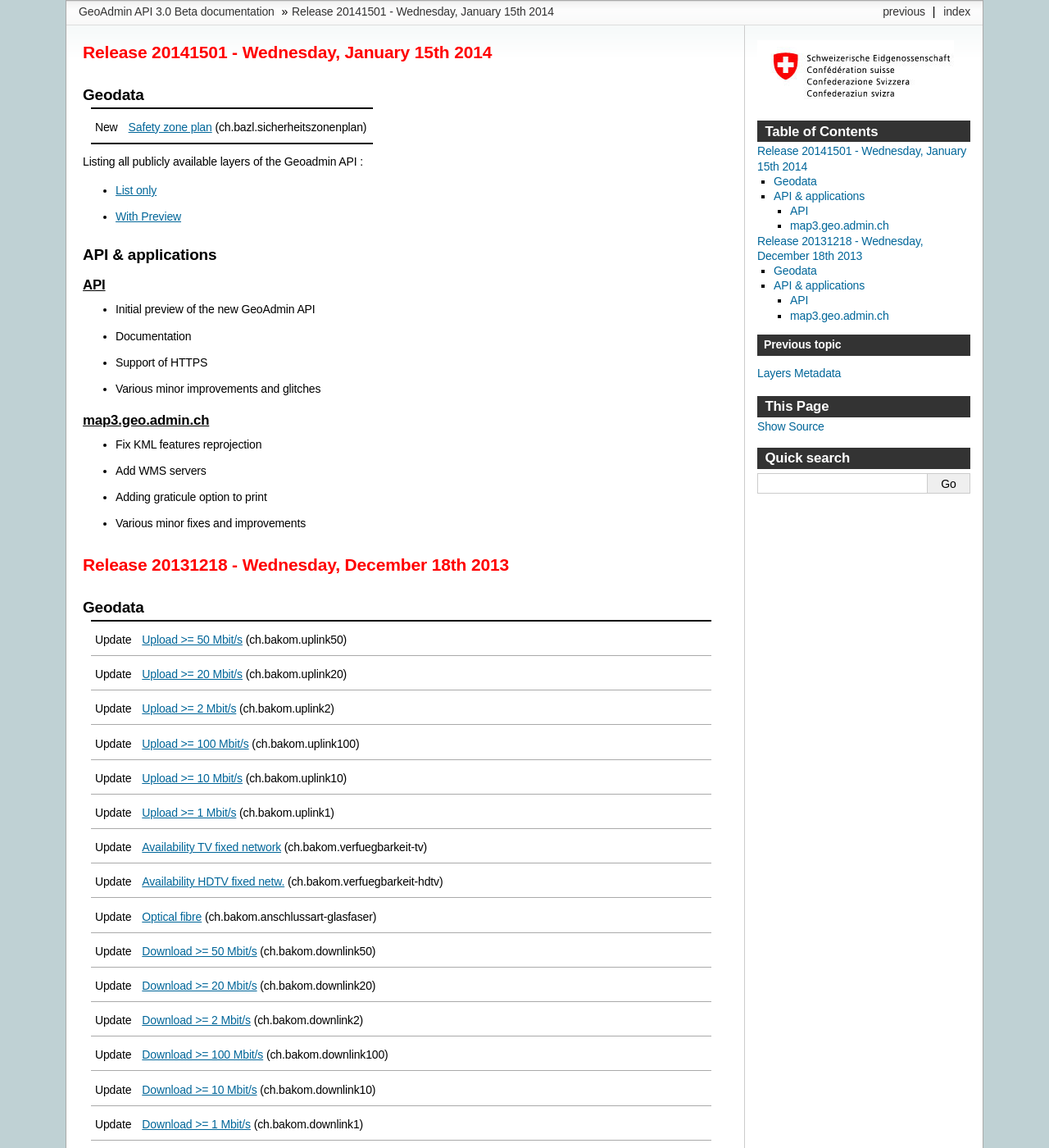
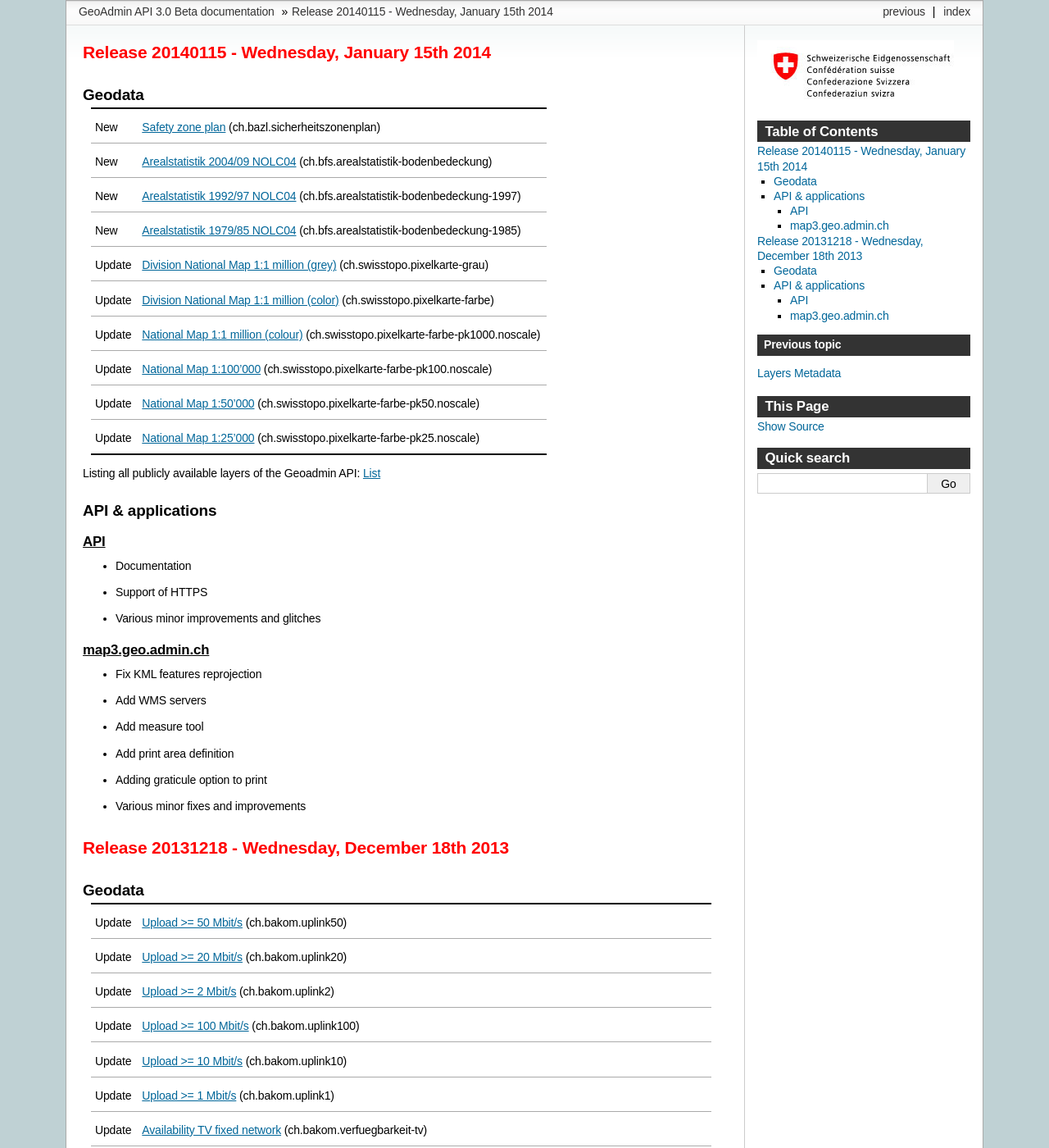
Before and after one commit to swisstopo-test/doc-chsdi3, a Sphinx documentation site: the page built from source/releasenotes/index.rst, in a window 1280 px wide and 1400 px high. Shown: the whole window at 82% size. Built offline with Sphinx 7.4.7, drawn with Linux system fonts in a browser that asks for light colours; formulas are drawn with MathJax 3; some of the changed text lies outside the part shown.

Commit message:
Make release note

```diff
--- a/source/releasenotes/index.rst
+++ b/source/releasenotes/index.rst
@@ -1,33 +1,48 @@
-Release 20141501 -  Wednesday, January 15th 2014
+Release 20140115 -  Wednesday, January 15th 2014
 ====================================================
 
 Geodata
 ********
 
-+--------+-------------------------------------------------------------------------------------------------------------------------------------------------------------+
-| New    | `Safety zone plan <//map3.geo.admin.ch/?layers=ch.bazl.sicherheitszonenplan>`__  (ch.bazl.sicherheitszonenplan)                                             |
-+--------+-------------------------------------------------------------------------------------------------------------------------------------------------------------+
++--------+----------------------------------------------------------------------------------------------------------------------------------------------------------------------------------+
+| New    | `Safety zone plan <//map3.geo.admin.ch/?layers=ch.bazl.sicherheitszonenplan>`__  (ch.bazl.sicherheitszonenplan)                                                                  |
++--------+----------------------------------------------------------------------------------------------------------------------------------------------------------------------------------+
+| New    | `Arealstatistik 2004/09 NOLC04 <//map3.geo.admin.ch/?layers=ch.bfs.arealstatistik-bodenbedeckung>`__ (ch.bfs.arealstatistik-bodenbedeckung)                                      |
++--------+----------------------------------------------------------------------------------------------------------------------------------------------------------------------------------+
+| New    | `Arealstatistik 1992/97 NOLC04 <//map3.geo.admin.ch/?layers=ch.bfs.arealstatistik-bodenbedeckung-1997>`__ (ch.bfs.arealstatistik-bodenbedeckung-1997)                            |
++--------+----------------------------------------------------------------------------------------------------------------------------------------------------------------------------------+
+| New    | `Arealstatistik 1979/85 NOLC04 <//map3.geo.admin.ch/?layers=ch.bfs.arealstatistik-bodenbedeckung-1985>`__ (ch.bfs.arealstatistik-bodenbedeckung-1985)                            |
++--------+----------------------------------------------------------------------------------------------------------------------------------------------------------------------------------+
+| Update | `Division National Map 1:1 million (grey) <//map3.geo.admin.ch/?bgLayer=ch.swisstopo.pixelkarte-grau>`__ (ch.swisstopo.pixelkarte-grau)                                          |
++--------+----------------------------------------------------------------------------------------------------------------------------------------------------------------------------------+
+| Update | `Division National Map 1:1 million (color) <//map3.geo.admin.ch/?bgLayer=ch.swisstopo.pixelkarte-farbe>`__ (ch.swisstopo.pixelkarte-farbe)                                       |
++--------+----------------------------------------------------------------------------------------------------------------------------------------------------------------------------------+
+| Update | `National Map 1:1 million (colour) <//map3.geo.admin.ch/?layers=ch.swisstopo.pixelkarte-farbe-pk1000.noscale>`__ (ch.swisstopo.pixelkarte-farbe-pk1000.noscale)                  |
++--------+----------------------------------------------------------------------------------------------------------------------------------------------------------------------------------+
+| Update | `National Map 1:100'000 <//map3.geo.admin.ch/?layers=ch.swisstopo.pixelkarte-farbe-pk100.noscale>`__ (ch.swisstopo.pixelkarte-farbe-pk100.noscale)                               |
++--------+----------------------------------------------------------------------------------------------------------------------------------------------------------------------------------+
+| Update | `National Map 1:50'000 <//map3.geo.admin.ch/?layers=ch.swisstopo.pixelkarte-farbe-pk50.noscale>`__ (ch.swisstopo.pixelkarte-farbe-pk50.noscale)                                  |
++--------+----------------------------------------------------------------------------------------------------------------------------------------------------------------------------------+
+| Update | `National Map 1:25'000 <//map3.geo.admin.ch/?layers=ch.swisstopo.pixelkarte-farbe-pk25.noscale>`__ (ch.swisstopo.pixelkarte-farbe-pk25.noscale)                                  |
++--------+----------------------------------------------------------------------------------------------------------------------------------------------------------------------------------+
 
-Listing all publicly available layers of the Geoadmin API :
-
-- `List only <//s.geo.admin.ch/5d5d40a>`__
-- `With Preview <//s.geo.admin.ch/ebae1145>`__
+Listing all publicly available layers of the Geoadmin API: `List <//api3.geo.admin.ch/api/faq/index.html#which-layers-are-available>`__
 
 API & applications
 ******************
 
 `API <//api3.geo.admin.ch>`__
 -----------------------------------
-- Initial preview of the new GeoAdmin API
 - Documentation
 - Support of HTTPS
 - Various minor improvements and glitches
-
 
 `map3.geo.admin.ch <//map3.geo.admin.ch>`__
 --------------------------------------------------
 - Fix KML features reprojection
 - Add WMS servers
+- Add measure tool
+- Add print area definition
 - Adding graticule option to print
 - Various minor fixes and improvements
 
```
